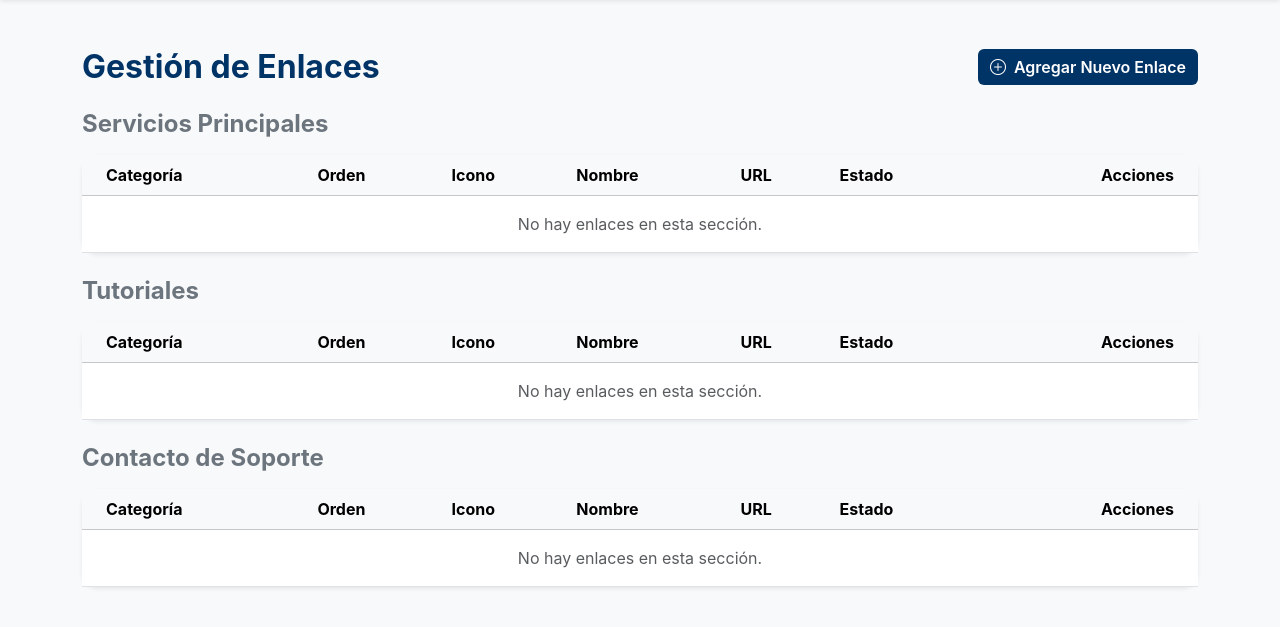
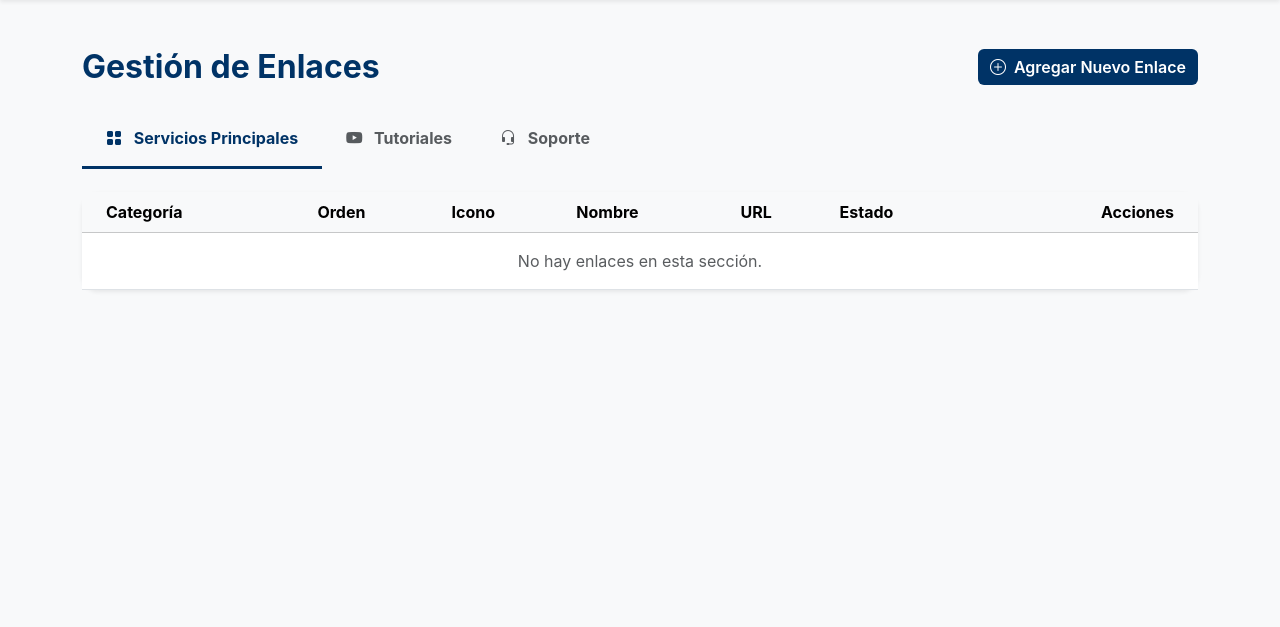
Before and after one commit to j-alexander-acosta/Portal.UNACH, a Flask app: page /admin in a window 1280 px wide. Shown: the part 56-683 px from the top of the page. Run offline with Flask 3, Linux system fonts and the light colour scheme; the visitor is signed in with stand-in values (Sample User, id 1); data that the repository does not hold is empty.

Commit message:
Organize admin links into tabs

```diff
--- a/templates/admin.html
+++ b/templates/admin.html
@@ -50,8 +50,7 @@
         </div>
 
 
-        {% macro render_links_table(table_title, section_links) %}
-        <h4 class="fw-bold mt-4 mb-3 text-secondary">{{ table_title }}</h4>
+        {% macro render_links_table(section_links) %}
         <div class="card shadow-sm border-0 rounded-4 mb-4">
             <div class="card-body p-0">
                 <div class="table-responsive">
@@ -104,9 +103,49 @@
         </div>
         {% endmacro %}
 
-        {{ render_links_table('Servicios Principales', links | selectattr('section', 'equalto', 'main') | list) }}
-        {{ render_links_table('Tutoriales', links | selectattr('section', 'equalto', 'tutorial') | list) }}
-        {{ render_links_table('Contacto de Soporte', links | selectattr('section', 'equalto', 'support') | list) }}
+        <!-- Tabs Nav -->
+        <ul class="nav nav-tabs mb-4 border-0" id="adminTabs" role="tablist">
+            <li class="nav-item" role="presentation">
+                <button class="nav-link active px-4 py-3 fw-bold rounded-top-3 text-unach" id="main-tab" data-bs-toggle="tab" data-bs-target="#main-pane" type="button" role="tab" aria-controls="main-pane" aria-selected="true" style="border: none; border-bottom: 3px solid transparent;">
+                    <i class="bi bi-grid-fill me-2"></i> Servicios Principales
+                </button>
+            </li>
+            <li class="nav-item" role="presentation">
+                <button class="nav-link px-4 py-3 fw-bold rounded-top-3 text-muted" id="tutorial-tab" data-bs-toggle="tab" data-bs-target="#tutorial-pane" type="button" role="tab" aria-controls="tutorial-pane" aria-selected="false" style="border: none; border-bottom: 3px solid transparent;">
+                    <i class="bi bi-youtube me-2"></i> Tutoriales
+                </button>
+            </li>
+            <li class="nav-item" role="presentation">
+                <button class="nav-link px-4 py-3 fw-bold rounded-top-3 text-muted" id="support-tab" data-bs-toggle="tab" data-bs-target="#support-pane" type="button" role="tab" aria-controls="support-pane" aria-selected="false" style="border: none; border-bottom: 3px solid transparent;">
+                    <i class="bi bi-headset me-2"></i> Soporte
+                </button>
+            </li>
+        </ul>
+
+        <style>
+            .nav-tabs .nav-link.active {
+                background-color: transparent !important;
+                border-bottom: 3px solid var(--unach-blue) !important;
+                color: var(--unach-blue) !important;
+            }
+            .nav-tabs .nav-link:hover {
+                border-bottom: 3px solid #ccc !important;
+                color: #555 !important;
+            }
+        </style>
+
+        <!-- Tabs Content -->
+        <div class="tab-content" id="adminTabsContent">
+            <div class="tab-pane fade show active" id="main-pane" role="tabpanel" aria-labelledby="main-tab" tabindex="0">
+                {{ render_links_table(links | selectattr('section', 'equalto', 'main') | list) }}
+            </div>
+            <div class="tab-pane fade" id="tutorial-pane" role="tabpanel" aria-labelledby="tutorial-tab" tabindex="0">
+                {{ render_links_table(links | selectattr('section', 'equalto', 'tutorial') | list) }}
+            </div>
+            <div class="tab-pane fade" id="support-pane" role="tabpanel" aria-labelledby="support-tab" tabindex="0">
+                {{ render_links_table(links | selectattr('section', 'equalto', 'support') | list) }}
+            </div>
+        </div>
 
     <!-- Modal para Agregar Enlace -->
     <div class="modal fade" id="addLinkModal" tabindex="-1" aria-labelledby="addLinkModalLabel" aria-hidden="true">
```
